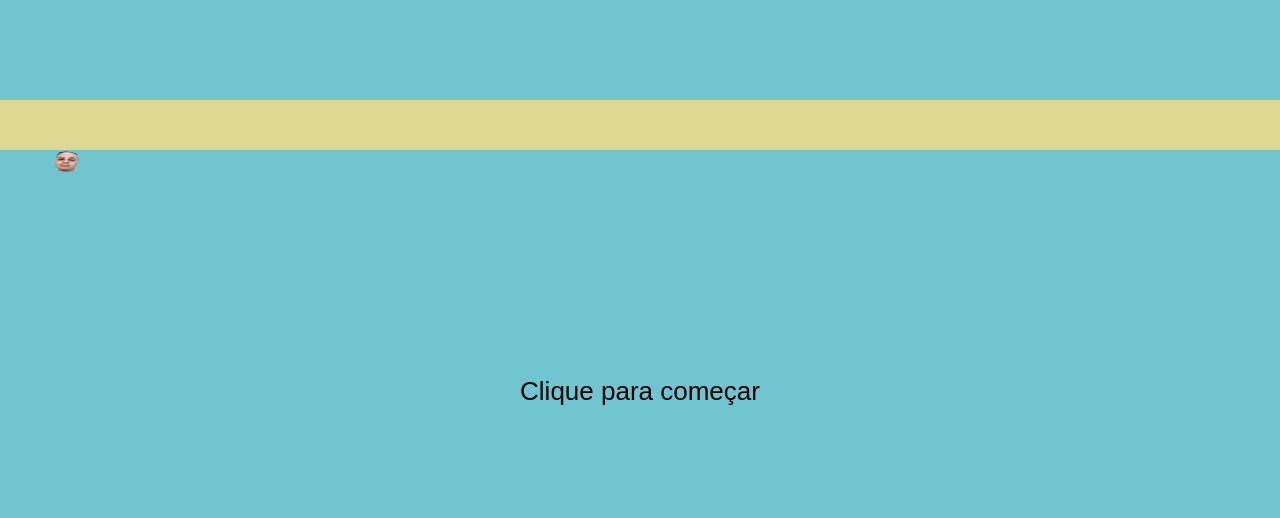
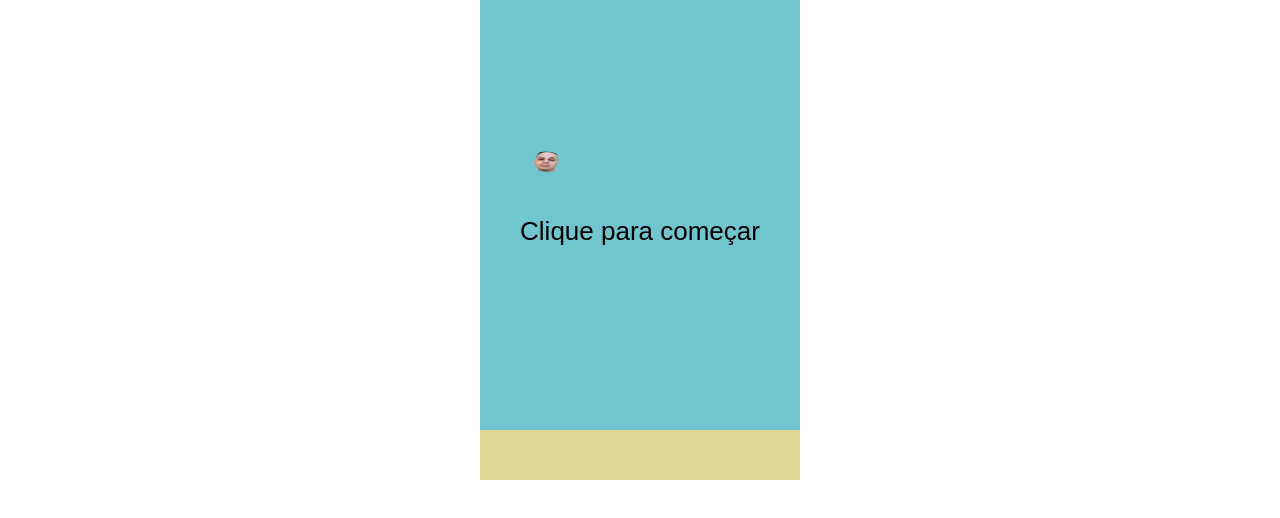
Before and after one commit to dev-brunoliveira/flapbirdteste, a plain HTML site: page index.html in a window 1280 px wide. Drawn offline with Linux system fonts and the light colour scheme.

Commit message:
Add files via upload

```diff
--- a/index.html
+++ b/index.html
@@ -2,7 +2,6 @@
 <html lang="pt-br">
 <head>
   <meta charset="UTF-8" />
-  <meta name="viewport" content="width=device-width, initial-scale=1.0, maximum-scale=1.0, user-scalable=no">
   <title>Flappy Bird Custom - Slow Motion</title>
   <style>
     canvas {
@@ -12,12 +11,11 @@
     }
     body {
       margin: 0;
-      overflow: hidden; /* Impede o scroll da página */
     }
   </style>
 </head>
 <body>
-  <canvas id="gameCanvas"></canvas>
+  <canvas id="gameCanvas" width="320" height="480"></canvas>
   <script>
     const canvas = document.getElementById("gameCanvas");
     const ctx = canvas.getContext("2d");
@@ -139,15 +137,6 @@
       resetGame();
     }
 
-    function resizeCanvas() {
-      // Ajuste do tamanho do canvas baseado nas dimensões da janela
-      canvas.width = window.innerWidth;
-      canvas.height = window.innerHeight;
-    }
-
-    window.addEventListener('resize', resizeCanvas);
-    resizeCanvas();  // Inicializa o tamanho do canvas
-
     function loop() {
       frames++;
       ctx.clearRect(0, 0, canvas.width, canvas.height);
```
